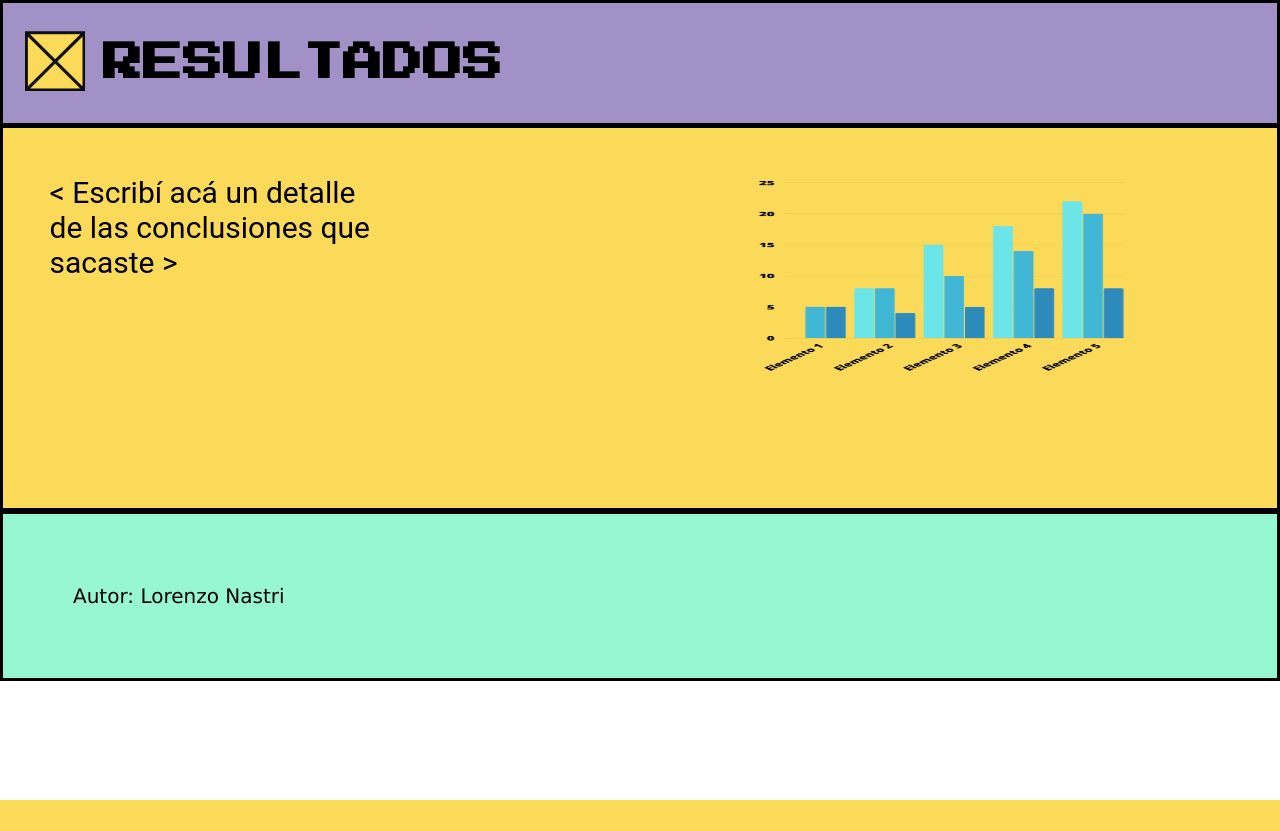
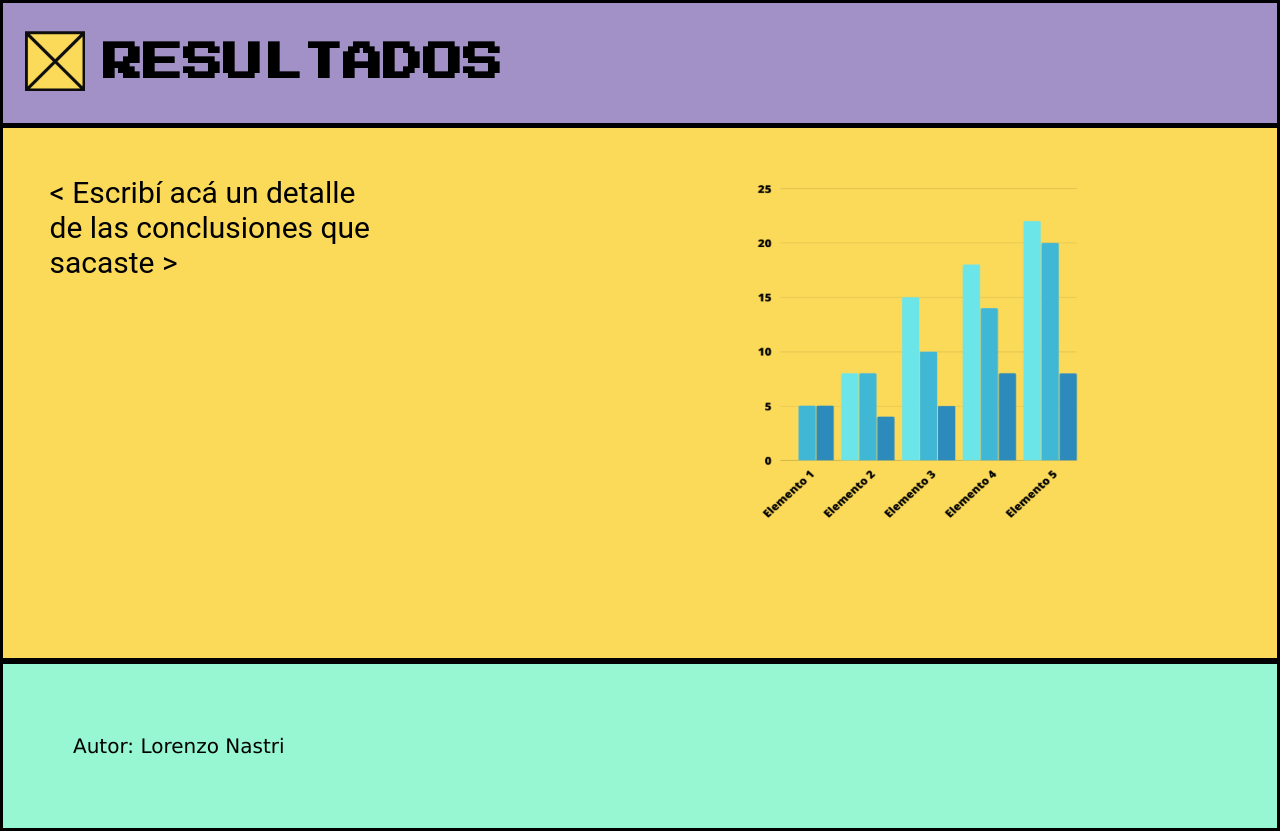
Before and after one commit to lnastri25/FI_UCEMA, a Flask app: template web/practica_flask/templates/resultados.html in a window 1280 px wide. Before the commit the page ends 800 px from the top, so only its background shows below. Run offline with Flask 3, Linux system fonts and the light colour scheme; the template is opened without the code that fills it, so the values that code supplies are empty.

Commit message:
web y maquetado

```diff
--- a/web/practica_flask/static/css/resultados.css
+++ b/web/practica_flask/static/css/resultados.css
@@ -39,8 +39,8 @@
 .middle img {
     position: relative;
     right: -700px;
-    width: 100px;
-    height: 100px;
+    width: 350px;
+    height: 350px;
     bottom: 80px;
 }
 
--- a/web/practica_flask/templates/conclusiones.html
+++ b/web/practica_flask/templates/conclusiones.html
@@ -4,7 +4,7 @@
     <meta charset="UTF-8">
     <meta http-equiv="X-UA-Compatible" content="IE=edge">
     <meta name="viewport" content="width=device-width, initial-scale=1.0">
-    <link rel="stylesheet" href="../static/css/home.css">
+    <link rel="stylesheet" href="../static/css/conclusiones.css">
         <title>CONCLUSIONES</title>
 </head>
 <body>
--- a/web/practica_flask/templates/resultados.html
+++ b/web/practica_flask/templates/resultados.html
@@ -4,7 +4,7 @@
     <meta charset="UTF-8">
     <meta http-equiv="X-UA-Compatible" content="IE=edge">
     <meta name="viewport" content="width=device-width, initial-scale=1.0">
-    <link rel="stylesheet" href="../static/css/home.css">
+    <link rel="stylesheet" href="../static/css/resultados.css">
         <title>RESULTADOS</title>
 </head>
 <body>
```
Also changed, not shown: web/practica_flask/static/css/conclusiones.css (+3 -5 lines), 3 other files.
